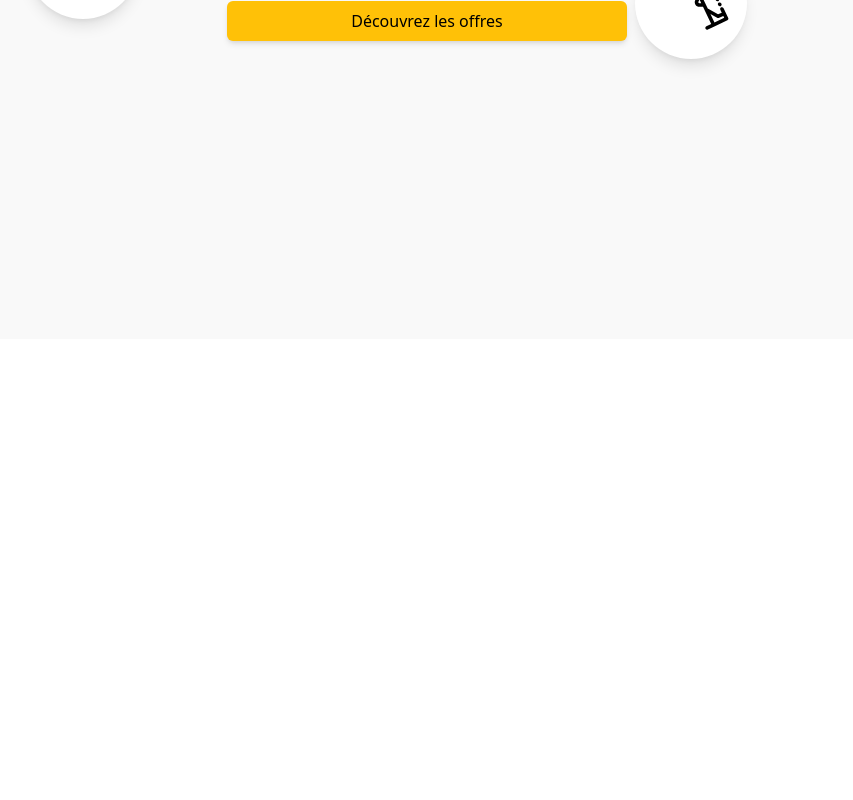
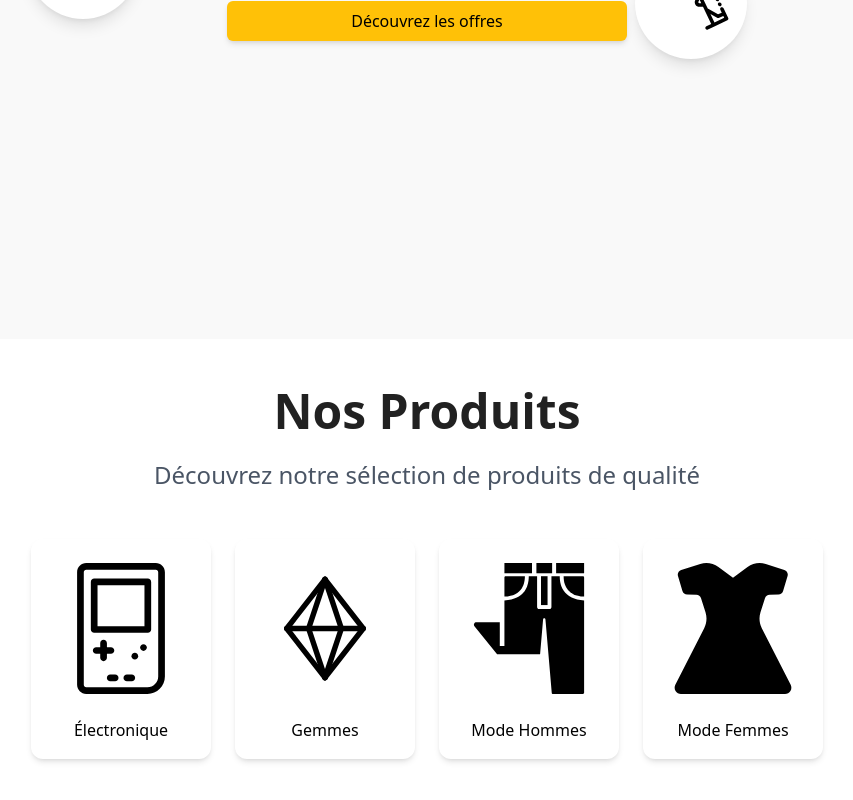
Before and after one commit to ZakaryaMira/buynext, a Next.js app: page / in a window 1280 px wide. Shown: the part 538-1338 px from the top of the page, without its empty margins (213-1066 px from the left). Before the commit the page ends 877 px from the top, so only its background shows below. Built offline with nearby package versions, Linux system fonts and the light colour scheme.

Commit message:
feat: create our products section component

```diff
--- /dev/null
+++ b/src/app/NosProduits.js
@@ -0,0 +1,26 @@
+import ProductCategoryCard from "./ProductCategoryCard";
+import Gem from "../app/SVG/Gem.svg";
+import Male from "../app/SVG/Male.svg";
+import Female from "../app/SVG/Female.svg";
+import Gamepad from "../app/SVG/Gamepad.svg";
+import Image from "next/image";
+
+const NosProduits = () => {
+  return (
+    <section className="w-full bg-white py-12 flex flex-col items-center gap-2">
+      <h2 className="text-4xl font-bold text-[#212121] mb-4 text-5xl">Nos Produits</h2>
+      <p className="text-2xl text-gray-600 mb-10">
+        Découvrez notre sélection de produits de qualité
+      </p>
+
+      <div className="flex items-center justify-center gap-6 flex-wrap">
+        <ProductCategoryCard icon={<Image src={Gamepad} alt="Gamepad" />} title="Électronique" />
+        <ProductCategoryCard icon={<Image src={Gem} alt="Gem" />} title="Gemmes" />
+        <ProductCategoryCard icon={<Image src={Male} alt="Male" />} title="Mode Hommes" />
+        <ProductCategoryCard icon={<Image src={Female} alt="Female" />} title="Mode Femmes" />
+      </div>
+    </section>
+  );
+};
+
+export default NosProduits;
--- /dev/null
+++ b/src/app/ProductCategoryCard.js
@@ -0,0 +1,12 @@
+import React from 'react'
+
+const ProductCategoryCard = ({icon , title}) => {
+  return (
+    <div className='bg-[F2F2F2] p-6 rounded-xl shadow-md flex flex-col items-center justify-centerhover:scale-105 transition-all duration-200 w-[180px] h-[220px] gap-2 ' >
+        <div className='text-4x mb-4'>{icon}</div>
+        <p className='text-centre heading-extra-bold'>{title}</p>
+    </div>
+  )
+}
+
+export default ProductCategoryCard
--- a/src/app/page.js
+++ b/src/app/page.js
@@ -1,10 +1,12 @@
 import NavComponent from "./NavComponent";
 import HeroSection from "./HeroComponent";
+import NosProduits from "./NosProduits";
 export default function Home() {
   return (
     <section className="">
       <NavComponent/>
       <HeroSection/>
+      <NosProduits/>
     </section>
   );
 }
```
Also changed, not shown: src/app/Footer.js (added), 1 other file (tests, documents, lock files or other folders).
